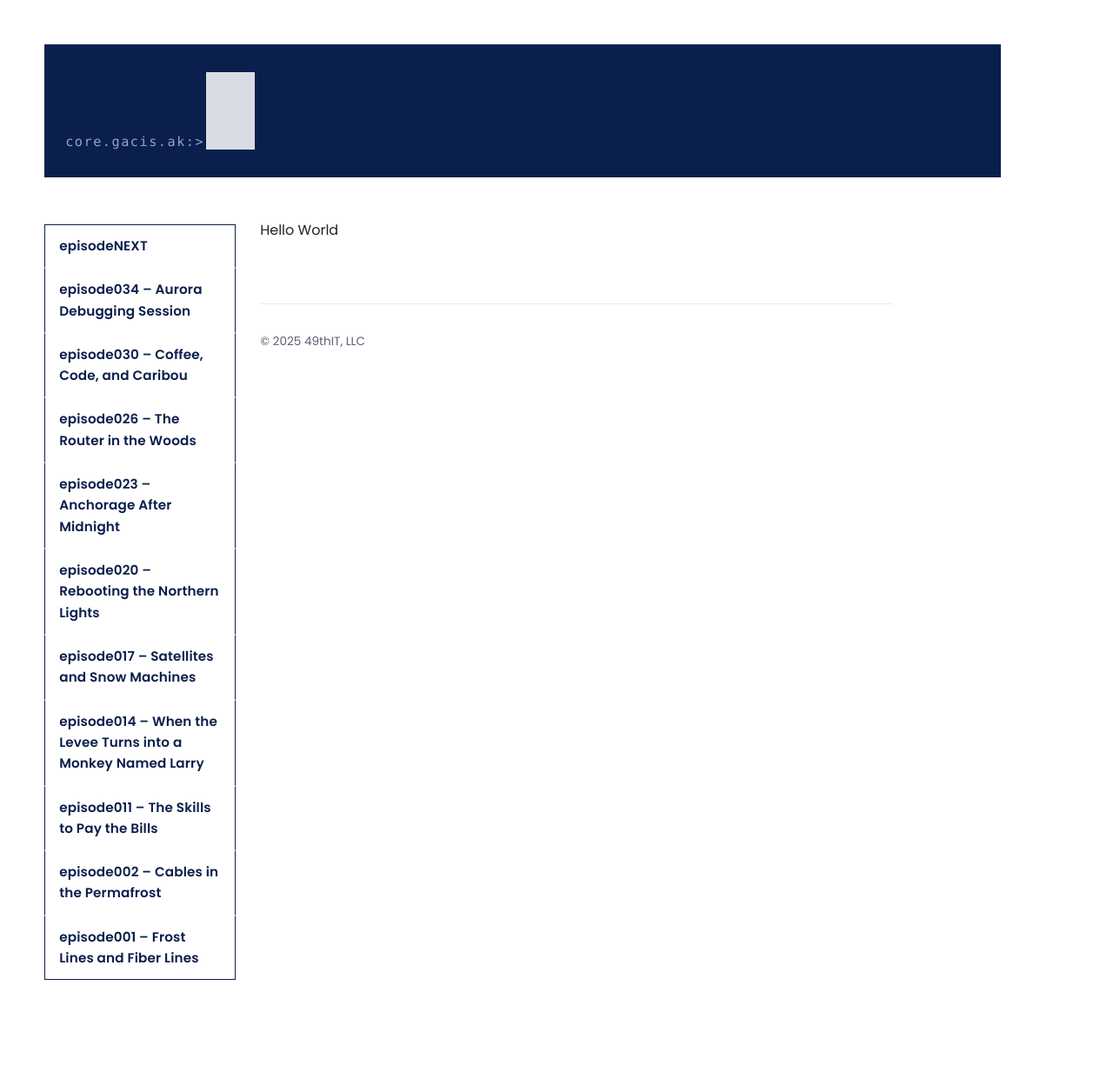
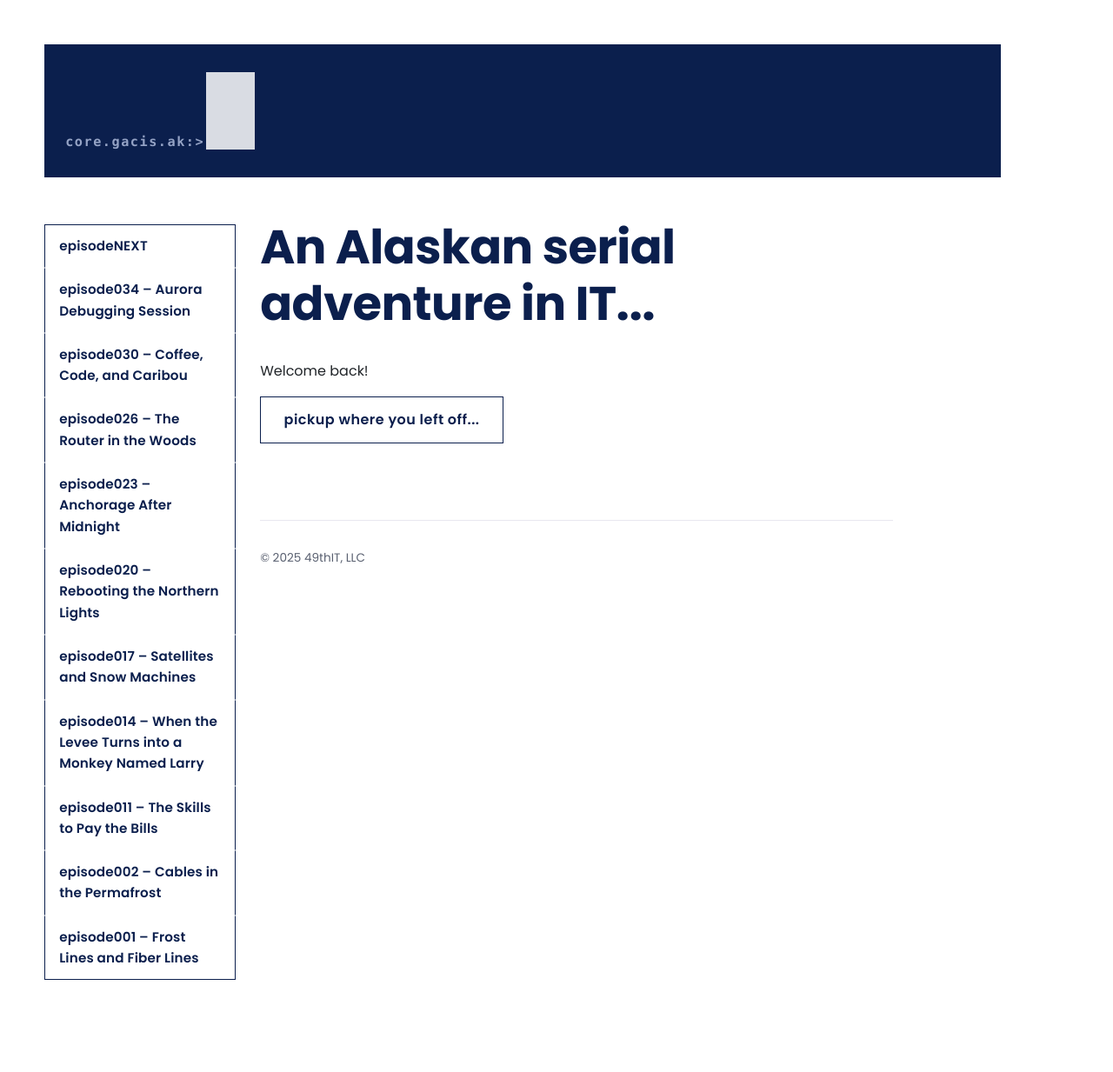
Before and after one commit to 49thit/49thIT, a Jekyll site: the page built from index.md, in a window 1280 px wide. Shown: the whole page at 87% size. Built offline with Jekyll 4.4.1, drawn with Linux system fonts in a browser that asks for light colours.

Commit message:
homepage upgrade

```diff
--- a/_layouts/default.html
+++ b/_layouts/default.html
@@ -6,7 +6,7 @@
       <header class="site-banner" role="banner">
         <div class="site-banner__panel" aria-hidden="true">
           <div class="site-banner__command-line">
-            <span class="site-banner__prompt-label" data-label="core.gacis.ak:>"></span>
+            <a class="site-banner__prompt-label" href="/" data-label="core.gacis.ak:>"></a>
             <span class="site-banner__typed" data-text="49thIT"></span>
             <span class="site-banner__cursor" aria-hidden="true"></span>
           </div>
@@ -121,6 +121,67 @@
           </div>
         </section>
       </div>
+      <script>
+        (function () {
+          const storageKey = "49thIT:lastPath";
+          const fallbackPath = "{{ page.fallback_episode | default: '/episode001-frost-lines-and-fiber-lines/' }}";
+
+          function onReady(fn) {
+            if (document.readyState !== "loading") {
+              fn();
+            } else {
+              document.addEventListener("DOMContentLoaded", fn, { once: true });
+            }
+          }
+
+          onReady(function () {
+            try {
+              const currentPath = window.location.pathname;
+              if (
+                currentPath &&
+                currentPath !== "/" &&
+                !currentPath.startsWith("/assets/")
+              ) {
+                localStorage.setItem(storageKey, currentPath);
+              }
+
+              const continueLink = document.querySelector("[data-continue-link]");
+              if (!continueLink) return;
+
+              const panel = continueLink.closest("[data-continue-panel]");
+              const messageEl = panel ? panel.querySelector("[data-continue-message]") : null;
+              const storedPath = localStorage.getItem(storageKey);
+
+              const targetPath =
+                (storedPath && storedPath !== "/"
+                  ? storedPath
+                  : continueLink.dataset.fallback) || fallbackPath;
+
+              if (!targetPath) return;
+
+              continueLink.href = targetPath;
+
+              const hasVisited = Boolean(storedPath && storedPath !== "/");
+
+              continueLink.textContent = hasVisited
+                ? "pickup where you left off..."
+                : "get started with episode001...";
+
+              if (panel) {
+                panel.classList.add("is-active");
+              }
+
+              if (messageEl) {
+                messageEl.textContent = hasVisited
+                  ? "Welcome back!"
+                  : "Welcome!";
+              }
+            } catch (error) {
+              console.warn("Continue reading unavailable:", error);
+            }
+          });
+        })();
+      </script>
     </main>
   </body>
 </html>
--- a/assets/css/main.scss
+++ b/assets/css/main.scss
@@ -14,6 +14,7 @@
   --brand-red: #fd3f52;
   --brand-red-soft: #feaa61;
   --brand-gold: #ffb81c;
+  --brand-gold-soft: #e0cba0;
   --brand-text: #212529;
   --brand-muted: #5a6171;
   --brand-light: #f5f6fb;
@@ -87,6 +88,14 @@ main.page-content {
   //color: rgba(230, 236, 255, 0.8);
   color: var(--brand-purple-soft);
   margin-right: clamp(0.75rem, 2vw, 1.1rem);
+  text-decoration: none;
+  transition: color 0.2s ease;
+}
+
+.site-banner__prompt-label:hover,
+.site-banner__prompt-label:focus {
+  color: var(--brand-gold-soft);
+  text-decoration: none;
 }
 
 .site-banner__command-line {
@@ -386,6 +395,65 @@ main.page-content {
 
 .post-article__content > * + * {
   margin-top: 1.5rem;
+}
+
+.continue-panel {
+  //display: flex;
+  //flex-direction: column;
+  //gap: 1.25rem;
+  //adding: clamp(2rem, 4vw, 3rem);
+  //border-radius: 20px;
+  //background: var(--brand-light);
+  //border: 1px solid rgba(11, 31, 77, 0.08);
+  //box-shadow: 0 24px 48px rgba(11, 31, 77, 0.06);
+  //max-width: 640px;
+  //margin: clamp(1.5rem, 4vw, 3rem) auto;
+  //transition: transform 0.3s ease, box-shadow 0.3s ease;
+}
+
+.continue-panel.is-active {
+  //transform: translateY(0);
+  //box-shadow: 0 28px 56px rgba(11, 31, 77, 0.09);
+}
+
+.continue-panel__cta {
+  display: inline-flex;
+  align-items: center;
+  justify-content: center;
+  gap: 0.5rem;
+  padding: 0.85rem 1.65rem;
+  margin-top: 1rem;
+  margin-bottom: 1rem;
+  //border-radius: 999px;
+  //background: var(--brand-purple);
+  //color: var(--brand-gold);
+  text-decoration: none;
+  font-weight: 600;
+  letter-spacing: 0.03em;
+  //transition: background 0.2s ease, color 0.2s ease, transform 0.2s ease, box-shadow 0.2s ease;
+
+  background-color: var(--brand-panel);
+  border: 1px solid var(--brand-purple);
+  color: var(--brand-purple);
+  transition: background-color 0.25s ease, color 0.25s ease;
+
+}
+
+.continue-panel__cta:hover,
+.continue-panel__cta:focus {
+  background-color: var(--brand-purple);
+  color: var(--brand-gold);
+  transform: none;
+  box-shadow: none;
+  text-decoration: none;
+  //transform: translateY(-1px);
+  //box-shadow: 0 10px 24px rgba(0, 117, 201, 0.25);
+}
+
+.continue-panel__note {
+  margin: 0;
+  font-size: 0.95rem;
+  color: var(--brand-muted);
 }
 
 section {
--- a/index.md
+++ b/index.md
@@ -1,5 +1,18 @@
 ---
 layout: default
-title: "Home"
+title: "An Alaskan serial adventure in IT..."
+fallback_episode: "/sample/"
 ---
-Hello World
+
+<article class="post-article">
+  <div class="continue-panel" data-continue-panel>
+    <header class="post-article__header">
+      <h1 class="post-article__title">{{ page.title }}</h1>
+    </header>
+    <div class="post-article__content">
+      <p data-continue-message>Start with Episode 001.</p>
+      <a class="continue-panel__cta" data-continue-link data-fallback="{{ page.fallback_episode }}" href="{{ page.fallback_episode }}">Get started with Episode 001...</a>
+      <p class="continue-panel__note"></p>
+    </div>
+  </div>
+</article>
```
